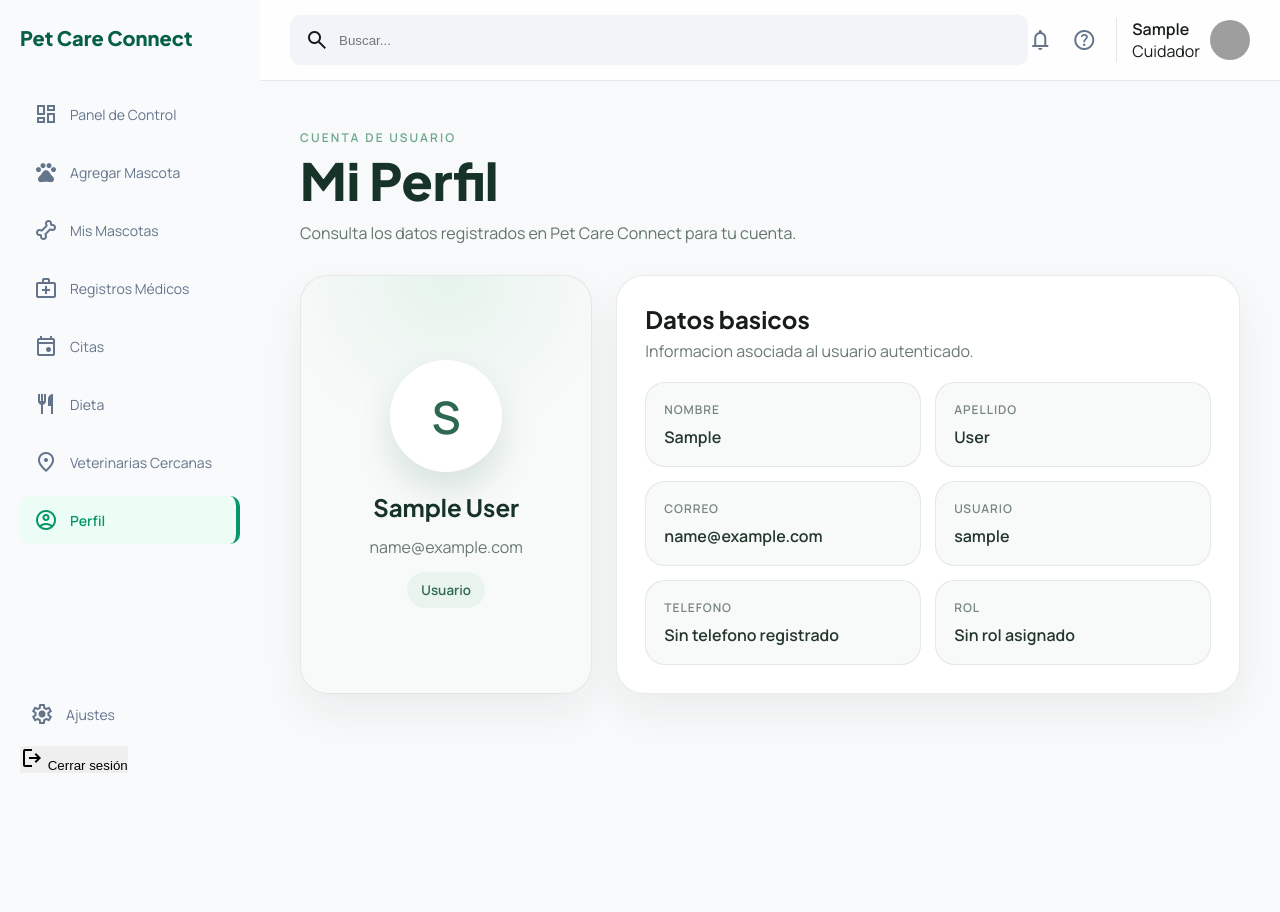
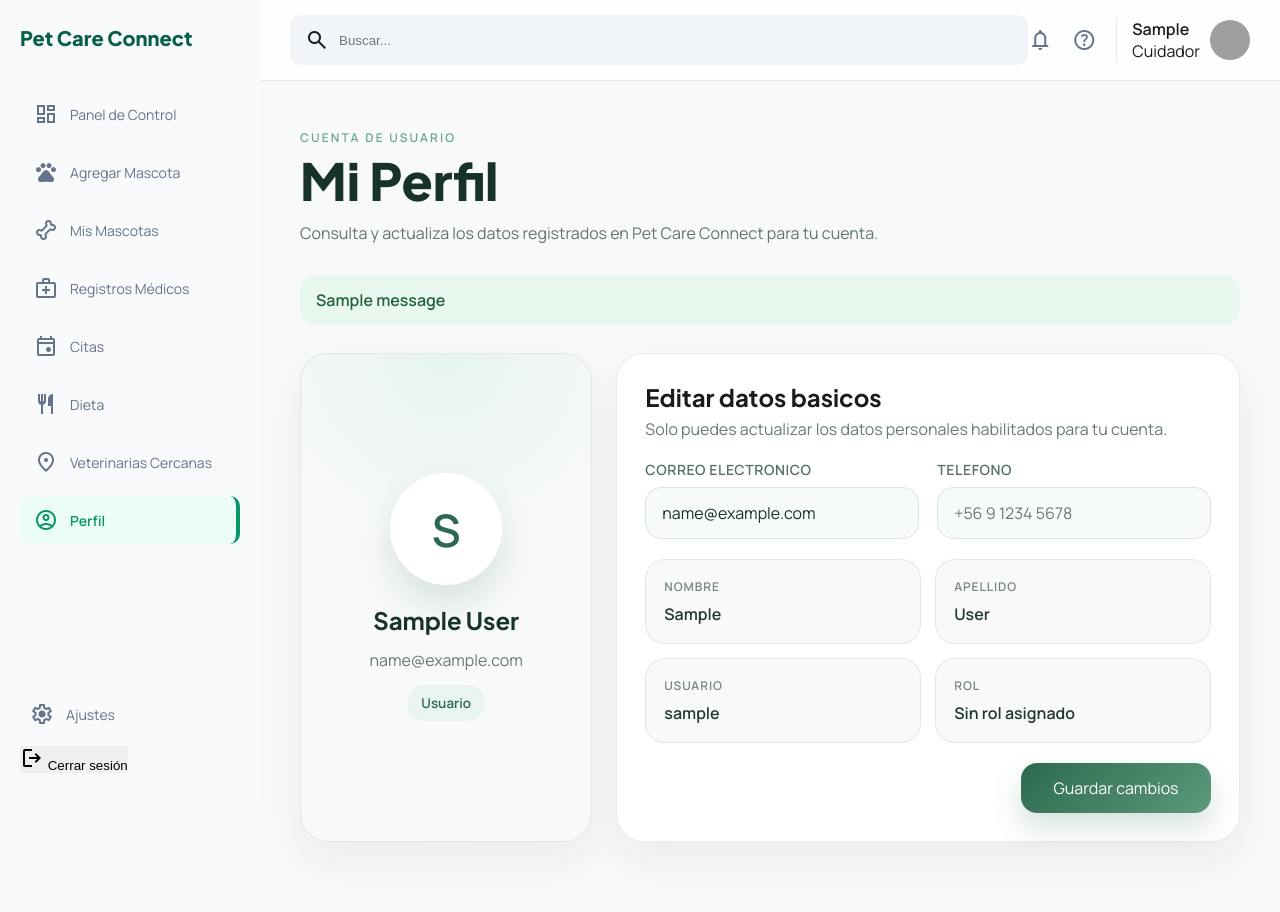
Before and after one commit to katferreiraduoc/pet-care-connect, a Django app: page /perfil/ in a window 1280 px wide. Before the commit the page ends 773 px from the top, so only its background shows below. Run offline with Django 5.2, Linux system fonts and the light colour scheme; the visitor is signed in with stand-in values (Sample User, id 1); tables that the repository leaves empty hold one stand-in row (values such as "Sample post"); one stand-in notice (Sample message) is shown; data that the repository does not hold is empty; grey boxes are pictures that could not be loaded.

Commit message:
add editar perfil

```diff
--- a/static/css/perfil.css
+++ b/static/css/perfil.css
@@ -40,6 +40,27 @@
     display: grid;
     grid-template-columns: minmax(260px, 0.75fr) minmax(0, 1.6fr);
     gap: 24px;
+}
+
+.messages {
+    display: grid;
+    gap: 12px;
+}
+
+.message {
+    padding: 14px 16px;
+    border-radius: 16px;
+    font-weight: 700;
+}
+
+.message.success {
+    background: #e9f8ef;
+    color: #24603f;
+}
+
+.message.error {
+    background: #fff2f2;
+    color: #a94444;
 }
 
 .profile-card {
@@ -112,6 +133,62 @@
     color: #6a7a70;
 }
 
+.profile-form {
+    display: grid;
+    gap: 20px;
+}
+
+.field-row {
+    display: grid;
+    grid-template-columns: repeat(2, minmax(0, 1fr));
+    gap: 18px;
+}
+
+.field-group {
+    display: grid;
+    gap: 8px;
+}
+
+.field-group label {
+    color: #567064;
+    font-size: 0.88rem;
+    font-weight: 800;
+    text-transform: uppercase;
+    letter-spacing: 0.04em;
+}
+
+.form-input {
+    width: 100%;
+    box-sizing: border-box;
+    padding: 14px 16px;
+    border: 1px solid #d8e7de;
+    border-radius: 16px;
+    background: #f7fbf8;
+    color: #183126;
+    font: inherit;
+    transition: border-color 0.2s ease, box-shadow 0.2s ease, background 0.2s ease;
+}
+
+.form-input:focus {
+    outline: none;
+    border-color: #5f997e;
+    background: #ffffff;
+    box-shadow: 0 0 0 4px rgba(95, 153, 126, 0.15);
+}
+
+.field-error {
+    margin: 0;
+    color: #b44949;
+    font-size: 0.9rem;
+}
+
+.form-errors {
+    padding: 14px 16px;
+    border-radius: 16px;
+    background: #fff2f2;
+    color: #a94444;
+}
+
 .profile-details {
     display: grid;
     grid-template-columns: repeat(2, minmax(0, 1fr));
@@ -142,6 +219,27 @@
     overflow-wrap: anywhere;
 }
 
+.form-actions {
+    display: flex;
+    justify-content: flex-end;
+}
+
+.btn-primary {
+    display: inline-flex;
+    align-items: center;
+    justify-content: center;
+    min-width: 190px;
+    padding: 14px 24px;
+    border-radius: 16px;
+    font-weight: 800;
+    border: none;
+    cursor: pointer;
+    font: inherit;
+    background: linear-gradient(135deg, #2c694e, #5d9a7c);
+    color: #ffffff;
+    box-shadow: 0 14px 30px rgba(44, 105, 78, 0.2);
+}
+
 @media (max-width: 900px) {
     .profile-layout {
         grid-template-columns: 1fr;
@@ -149,7 +247,16 @@
 }
 
 @media (max-width: 640px) {
+    .field-row,
     .profile-details {
         grid-template-columns: 1fr;
     }
+
+    .form-actions {
+        justify-content: stretch;
+    }
+
+    .btn-primary {
+        width: 100%;
+    }
 }
--- a/usuarios/forms.py
+++ b/usuarios/forms.py
@@ -78,3 +78,39 @@ class CustomAuthenticationForm(AuthenticationForm):
                     "placeholder": placeholders.get(field_name, ""),
                 }
             )
+
+
+class PerfilUsuarioForm(forms.ModelForm):
+    email = forms.EmailField(label="Correo electronico")
+    telefono = forms.CharField(max_length=20, required=False, label="Telefono")
+
+    class Meta:
+        model = Usuario
+        fields = ("email", "telefono")
+
+    def __init__(self, *args, **kwargs):
+        super().__init__(*args, **kwargs)
+        placeholders = {
+            "email": "tucorreo@ejemplo.com",
+            "telefono": "+56 9 1234 5678",
+        }
+
+        for field_name, field in self.fields.items():
+            field.widget.attrs.update(
+                {
+                    "class": "form-input",
+                    "placeholder": placeholders.get(field_name, ""),
+                }
+            )
+
+    def clean_email(self):
+        email = self.cleaned_data["email"].strip().lower()
+
+        if (
+            Usuario.objects.filter(email__iexact=email)
+            .exclude(pk=self.instance.pk)
+            .exists()
+        ):
+            raise forms.ValidationError("Ya existe una cuenta registrada con este correo.")
+
+        return email
--- a/usuarios/templates/usuarios/perfil.html
+++ b/usuarios/templates/usuarios/perfil.html
@@ -13,9 +13,17 @@
         <div>
             <p class="profile-kicker">Cuenta de usuario</p>
             <h1>Mi Perfil</h1>
-            <p class="profile-copy">Consulta los datos registrados en Pet Care Connect para tu cuenta.</p>
+            <p class="profile-copy">Consulta y actualiza los datos registrados en Pet Care Connect para tu cuenta.</p>
         </div>
     </div>
+
+    {% if messages %}
+    <div class="messages">
+        {% for message in messages %}
+        <div class="message {{ message.tags }}">{{ message }}</div>
+        {% endfor %}
+    </div>
+    {% endif %}
 
     <div class="profile-layout">
         <section class="profile-card profile-summary">
@@ -42,8 +50,36 @@
         <section class="profile-card">
             <div class="section-head">
                 <div>
-                    <h2>Datos basicos</h2>
-                    <p>Informacion asociada al usuario autenticado.</p>
+                    <h2>Editar datos basicos</h2>
+                    <p>Solo puedes actualizar los datos personales habilitados para tu cuenta.</p>
+                </div>
+            </div>
+
+            <form method="post" class="profile-form" novalidate>
+                {% csrf_token %}
+
+                {% if form.non_field_errors %}
+                <div class="form-errors">
+                    {% for error in form.non_field_errors %}
+                    <p>{{ error }}</p>
+                    {% endfor %}
+                </div>
+                {% endif %}
+
+                <div class="field-row">
+                    <div class="field-group">
+                        <label for="{{ form.email.id_for_label }}">Correo electronico</label>
+                        {{ form.email }}
+                        {% for error in form.email.errors %}
+                        <p class="field-error">{{ error }}</p>
+                        {% endfor %}
+                    </div>
+                    <div class="field-group">
+                        <label for="{{ form.telefono.id_for_label }}">Telefono</label>
+                        {{ form.telefono }}
+                        {% for error in form.telefono.errors %}
+                        <p class="field-error">{{ error }}</p>
+                        {% endfor %}
                     </div>
                 </div>
 
@@ -57,16 +93,8 @@
                         <dd>{{ usuario.last_name|default:"Sin apellido registrado" }}</dd>
                     </div>
                     <div>
-                    <dt>Correo</dt>
-                    <dd>{{ usuario.email|default:"Sin correo registrado" }}</dd>
-                </div>
-                <div>
                         <dt>Usuario</dt>
                         <dd>{{ usuario.username }}</dd>
-                </div>
-                <div>
-                    <dt>Telefono</dt>
-                    <dd>{{ usuario.telefono|default:"Sin telefono registrado" }}</dd>
                     </div>
                     <div>
                         <dt>Rol</dt>
@@ -79,6 +107,11 @@
                         </dd>
                     </div>
                 </dl>
+
+                <div class="form-actions">
+                    <button type="submit" class="btn-primary">Guardar cambios</button>
+                </div>
+            </form>
         </section>
     </div>
 </section>
--- a/usuarios/views.py
+++ b/usuarios/views.py
@@ -5,7 +5,11 @@ from django.http import JsonResponse
 from django.shortcuts import redirect, render
 from django.urls import reverse_lazy
 
-from .forms import CustomAuthenticationForm, RegistroUsuarioForm
+from .forms import (
+    CustomAuthenticationForm,
+    PerfilUsuarioForm,
+    RegistroUsuarioForm,
+)
 from .models import Veterinaria
 
 class CustomLoginView(LoginView):
@@ -31,7 +35,24 @@ def registro(request):
 
 @login_required
 def perfil(request):
-    return render(request, "usuarios/perfil.html", {"usuario": request.user})
+    if request.method == "POST":
+        form = PerfilUsuarioForm(request.POST, instance=request.user)
+        if form.is_valid():
+            form.save()
+            messages.success(request, "Tu perfil se actualizo correctamente.")
+            return redirect("perfil")
+        messages.error(request, "Revisa los datos del formulario antes de guardar.")
+    else:
+        form = PerfilUsuarioForm(instance=request.user)
+
+    return render(
+        request,
+        "usuarios/perfil.html",
+        {
+            "usuario": request.user,
+            "form": form,
+        },
+    )
 
 def api_veterinarias(request):
     vets = Veterinaria.objects.exclude(latitud__isnull=True).exclude(
```
Also changed, not shown: usuarios/tests.py (+66 -0 lines). Lines whose indentation alone changed are shown as unchanged.
